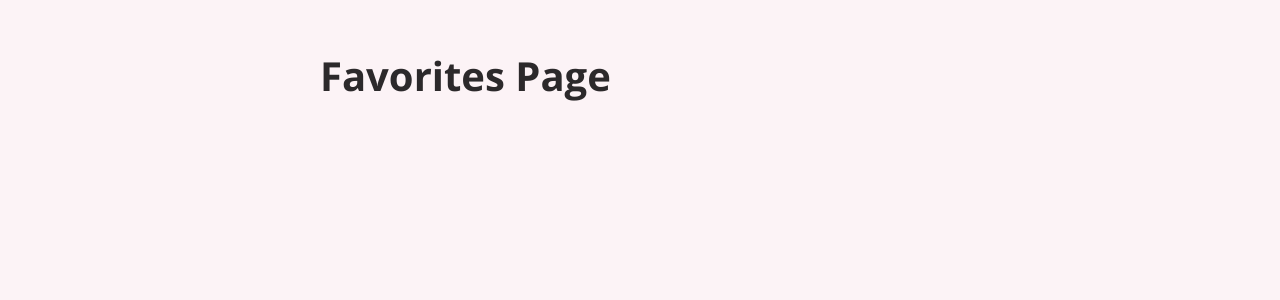
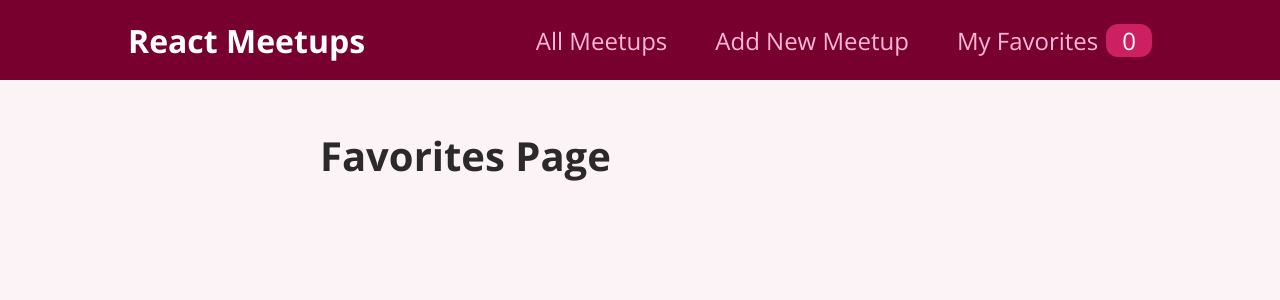
Before and after one commit to sergiovp/react-meetups, a React (Create React App) app: page /favorites in a window 1280 px wide. Shown: the top 300 px of the page. Built offline with nearby package versions, Linux system fonts and the light colour scheme.

Commit message:
Display within Layout the MainNavigation component

```diff
--- a/src/components/layout/Layout.js
+++ b/src/components/layout/Layout.js
@@ -1,10 +1,11 @@
+import classes from './Layout.module.css';
+import MainNavigation from './MainNavigation';
 
-import classes from './Layout.module.css';
-
-export default function Layout({children}) {
-  return (
-    <div>
-      <main className={classes.main}>{children}</main>
-    </div>
-  );
+export default function Layout({ children }) {
+    return (
+        <div>
+            <MainNavigation />
+            <main className={classes.main}>{children}</main>
+        </div>
+    );
 }
```
